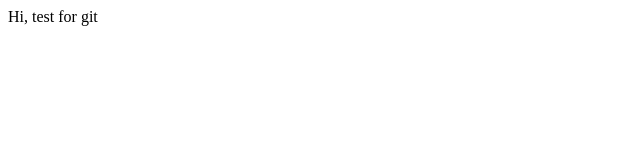
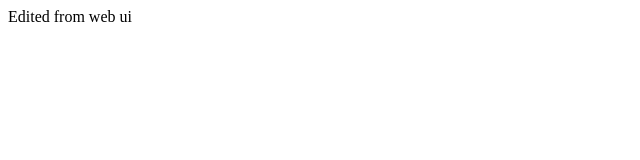
Before and after one commit to fsanano/git-learn-repo, a plain HTML site: page index.html in a window 1280 px wide. Shown: the full height of the page, 0-640 px from the left. Drawn offline with Linux system fonts and the light colour scheme.

Commit message:
Update index.html
Edited from ui

```diff
--- a/index.html
+++ b/index.html
@@ -7,6 +7,6 @@
     <title>Document</title>
 </head>
 <body>
-    Hi, test for git
+    Edited from web ui
 </body>
 </html>
```
